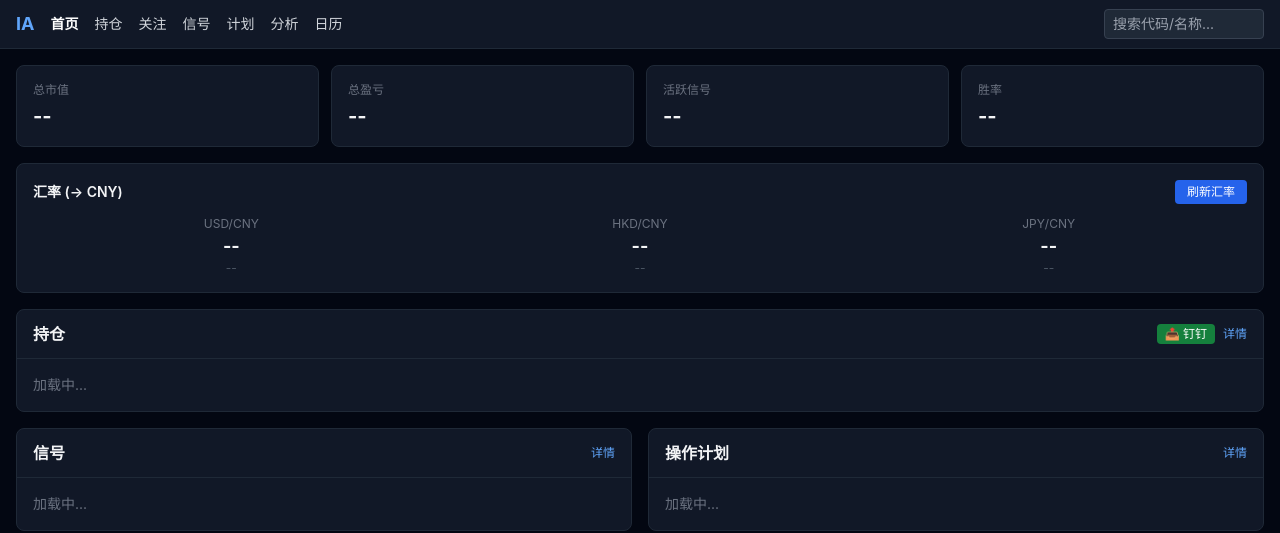
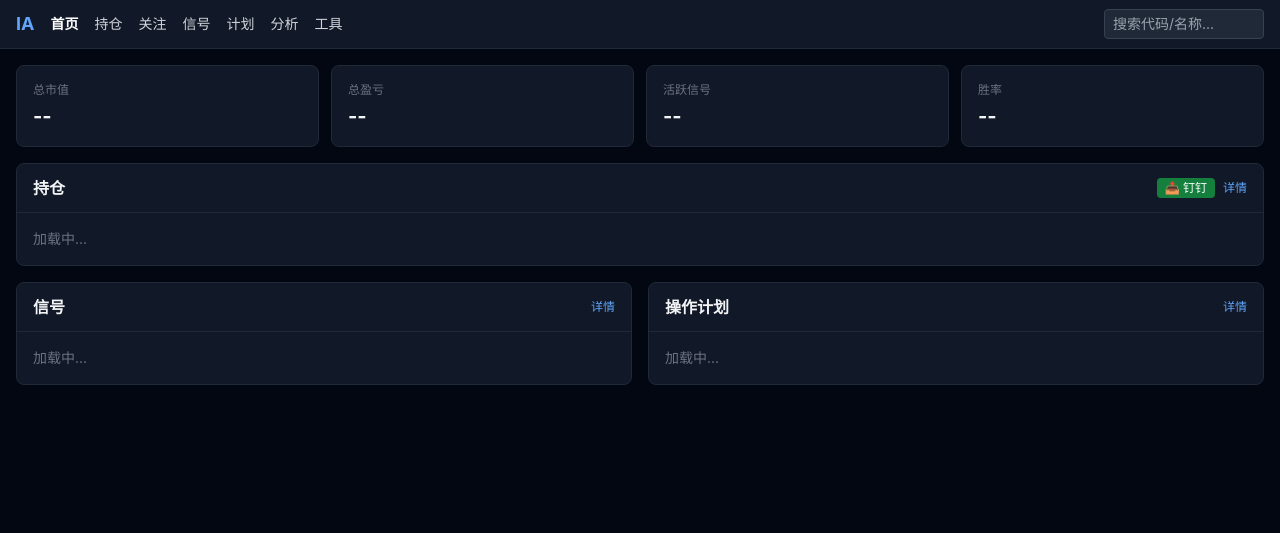
Before and after one commit to superstrings/investment-analyzer, a FastAPI app: page / in a window 1280 px wide. Shown: the top 533 px of the page. Run offline with FastAPI, Linux system fonts and the light colour scheme; data that the repository does not hold is empty; some libraries are stand-ins or nearby versions.

Commit message:
feat: Web 六项优化 — 手机导航两行化 + 计划页溢出修复 + 精确时间 + 来源标签 + 汇率迁移
- 手机导航从汉堡菜单改为两行紧凑链接 + 搜索图标按钮
- 计划页修复 flex 溢出，移除自动聚焦，防止键盘弹出
- 分析/信号/计划页显示精确到分钟的创建时间 (MM-DD HH:mm)
- 分析列表增加来源 badge (盘前/盘后/手动/深度/技术)
- 汇率功能从首页迁移至日历页，页面改名"工具"

Co-Authored-By: Claude Opus 4.6 <noreply@anthropic.com>

```diff
--- a/api/routes/analysis.py
+++ b/api/routes/analysis.py
@@ -70,6 +70,7 @@ async def api_analysis_results(
                 "support": float(r.support_price) if r.support_price else None,
                 "resistance": float(r.resistance_price) if r.resistance_price else None,
                 "analysis_date": r.analysis_date.isoformat(),
+                "created_at": r.created_at.isoformat() if r.created_at else None,
                 "summary": summary,
                 "result_json": r.result_json or "",
             }
--- a/api/templates/base.html
+++ b/api/templates/base.html
@@ -39,7 +39,7 @@
                         <a href="/signals" class="text-sm text-gray-300 hover:text-white {% block nav_signals %}{% endblock %}">信号</a>
                         <a href="/plans" class="text-sm text-gray-300 hover:text-white {% block nav_plans %}{% endblock %}">计划</a>
                         <a href="/analysis" class="text-sm text-gray-300 hover:text-white {% block nav_analysis %}{% endblock %}">分析</a>
-                        <a href="/calendar" class="text-sm text-gray-300 hover:text-white {% block nav_calendar %}{% endblock %}">日历</a>
+                        <a href="/calendar" class="text-sm text-gray-300 hover:text-white {% block nav_calendar %}{% endblock %}">工具</a>
                     </div>
                 </div>
                 <div class="flex items-center gap-2">
@@ -49,32 +49,32 @@
                             autocomplete="off">
                         <div id="search-dropdown" class="absolute right-0 top-full mt-1 w-64 bg-gray-800 border border-gray-700 rounded-lg shadow-xl z-[60] hidden max-h-80 overflow-y-auto"></div>
                     </div>
-                    <button id="mobile-menu-btn" onclick="toggleMobileMenu()" class="md:hidden text-gray-300 hover:text-white p-1">
-                        <svg id="menu-icon-open" class="w-6 h-6" fill="none" stroke="currentColor" viewBox="0 0 24 24"><path stroke-linecap="round" stroke-linejoin="round" stroke-width="2" d="M4 6h16M4 12h16M4 18h16"/></svg>
-                        <svg id="menu-icon-close" class="w-6 h-6 hidden" fill="none" stroke="currentColor" viewBox="0 0 24 24"><path stroke-linecap="round" stroke-linejoin="round" stroke-width="2" d="M6 18L18 6M6 6l12 12"/></svg>
+                    <button id="mobile-search-btn" onclick="toggleMobileSearch()" class="md:hidden text-gray-300 hover:text-white p-1">
+                        <svg class="w-5 h-5" fill="none" stroke="currentColor" viewBox="0 0 24 24"><path stroke-linecap="round" stroke-linejoin="round" stroke-width="2" d="M21 21l-6-6m2-5a7 7 0 11-14 0 7 7 0 0114 0z"/></svg>
                     </button>
                 </div>
             </div>
-            <!-- Mobile menu -->
-            <div id="mobile-menu" class="hidden md:hidden pb-3 border-t border-gray-800 mt-1">
-                <div class="flex flex-col space-y-1 pt-2">
-                    <a href="/" class="text-sm text-gray-300 hover:text-white hover:bg-gray-800 px-2 py-2 rounded {% block nav_home_m %}{% endblock %}">首页</a>
-                    <a href="/portfolio" class="text-sm text-gray-300 hover:text-white hover:bg-gray-800 px-2 py-2 rounded {% block nav_portfolio_m %}{% endblock %}">持仓</a>
-                    <a href="/watchlist" class="text-sm text-gray-300 hover:text-white hover:bg-gray-800 px-2 py-2 rounded {% block nav_watchlist_m %}{% endblock %}">关注</a>
-                    <a href="/signals" class="text-sm text-gray-300 hover:text-white hover:bg-gray-800 px-2 py-2 rounded {% block nav_signals_m %}{% endblock %}">信号</a>
-                    <a href="/plans" class="text-sm text-gray-300 hover:text-white hover:bg-gray-800 px-2 py-2 rounded {% block nav_plans_m %}{% endblock %}">计划</a>
-                    <a href="/analysis" class="text-sm text-gray-300 hover:text-white hover:bg-gray-800 px-2 py-2 rounded {% block nav_analysis_m %}{% endblock %}">分析</a>
-                    <a href="/calendar" class="text-sm text-gray-300 hover:text-white hover:bg-gray-800 px-2 py-2 rounded {% block nav_calendar_m %}{% endblock %}">日历</a>
-                </div>
-                <div class="relative mt-2 px-2">
+            <!-- Mobile search bar (toggled) -->
+            <div id="mobile-search-bar" class="hidden md:hidden pb-2 px-2">
+                <div class="relative">
                     <input id="nav-search-mobile" type="text" placeholder="搜索代码/名称..."
                         class="bg-gray-800 border border-gray-700 rounded px-2 py-1.5 text-sm w-full focus:outline-none focus:border-blue-500"
                         autocomplete="off">
-                    <div id="search-dropdown-mobile" class="absolute left-2 right-2 top-full mt-1 bg-gray-800 border border-gray-700 rounded-lg shadow-xl z-[60] hidden max-h-80 overflow-y-auto"></div>
+                    <div id="search-dropdown-mobile" class="absolute left-0 right-0 top-full mt-1 bg-gray-800 border border-gray-700 rounded-lg shadow-xl z-[60] hidden max-h-80 overflow-y-auto"></div>
                 </div>
             </div>
         </div>
     </nav>
+    <!-- Mobile two-row nav -->
+    <div class="md:hidden bg-gray-900 border-b border-gray-800 px-3 py-1.5 flex flex-wrap gap-x-1 gap-y-0.5 text-xs sticky top-12 z-40">
+        <a href="/" class="px-2 py-1 text-gray-300 hover:text-white rounded hover:bg-gray-800 {% block nav_home_m %}{% endblock %}">首页</a>
+        <a href="/portfolio" class="px-2 py-1 text-gray-300 hover:text-white rounded hover:bg-gray-800 {% block nav_portfolio_m %}{% endblock %}">持仓</a>
+        <a href="/watchlist" class="px-2 py-1 text-gray-300 hover:text-white rounded hover:bg-gray-800 {% block nav_watchlist_m %}{% endblock %}">关注</a>
+        <a href="/signals" class="px-2 py-1 text-gray-300 hover:text-white rounded hover:bg-gray-800 {% block nav_signals_m %}{% endblock %}">信号</a>
+        <a href="/plans" class="px-2 py-1 text-gray-300 hover:text-white rounded hover:bg-gray-800 {% block nav_plans_m %}{% endblock %}">计划</a>
+        <a href="/analysis" class="px-2 py-1 text-gray-300 hover:text-white rounded hover:bg-gray-800 {% block nav_analysis_m %}{% endblock %}">分析</a>
+        <a href="/calendar" class="px-2 py-1 text-gray-300 hover:text-white rounded hover:bg-gray-800 {% block nav_calendar_m %}{% endblock %}">工具</a>
+    </div>
 
     <!-- Main Content -->
     <main class="max-w-7xl mx-auto px-4 py-4">
@@ -124,15 +124,24 @@
             return a;
         }
 
-        // Mobile menu toggle
-        function toggleMobileMenu() {
-            const menu = document.getElementById('mobile-menu');
-            const iconOpen = document.getElementById('menu-icon-open');
-            const iconClose = document.getElementById('menu-icon-close');
-            const isHidden = menu.classList.contains('hidden');
-            menu.classList.toggle('hidden');
-            iconOpen.classList.toggle('hidden', !isHidden);
-            iconClose.classList.toggle('hidden', isHidden);
+        // Mobile search toggle
+        function toggleMobileSearch() {
+            const bar = document.getElementById('mobile-search-bar');
+            const isHidden = bar.classList.contains('hidden');
+            bar.classList.toggle('hidden');
+            if (isHidden) {
+                const input = document.getElementById('nav-search-mobile');
+                if (input) input.focus();
+            }
+        }
+
+        // Format ISO datetime to MM-DD HH:mm
+        function formatTime(isoStr) {
+            if (!isoStr) return '';
+            const d = new Date(isoStr);
+            if (isNaN(d.getTime())) return isoStr;
+            const pad = n => String(n).padStart(2, '0');
+            return pad(d.getMonth()+1) + '-' + pad(d.getDate()) + ' ' + pad(d.getHours()) + ':' + pad(d.getMinutes());
         }
 
         // Global search (shared logic for desktop + mobile)
--- a/api/templates/index.html
+++ b/api/templates/index.html
@@ -20,21 +20,6 @@
         <div class="bg-gray-900 rounded-lg p-4 border border-gray-800">
             <div class="text-xs text-gray-500 uppercase">胜率</div>
             <div id="win-rate" class="text-xl font-bold mt-1">--</div>
-        </div>
-    </div>
-
-    <div class="bg-gray-900 rounded-lg border border-gray-800 p-4">
-        <div class="flex justify-between items-center mb-3">
-            <h2 class="font-semibold text-sm">汇率 (→ CNY)</h2>
-            <button id="refresh-rates-btn" onclick="refreshRates()"
-                class="text-xs bg-blue-600 hover:bg-blue-700 text-white px-3 py-1 rounded transition-colors">
-                刷新汇率
-            </button>
-        </div>
-        <div id="rates-container" class="grid grid-cols-1 sm:grid-cols-3 gap-3">
-            <div class="text-center"><div class="text-xs text-gray-500">USD/CNY</div><div id="rate-USD" class="text-lg font-bold">--</div><div id="rate-time-USD" class="text-xs text-gray-600">--</div></div>
-            <div class="text-center"><div class="text-xs text-gray-500">HKD/CNY</div><div id="rate-HKD" class="text-lg font-bold">--</div><div id="rate-time-HKD" class="text-xs text-gray-600">--</div></div>
-            <div class="text-center"><div class="text-xs text-gray-500">JPY/CNY</div><div id="rate-JPY" class="text-lg font-bold">--</div><div id="rate-time-JPY" class="text-xs text-gray-600">--</div></div>
         </div>
     </div>
 
@@ -207,49 +192,6 @@ function createPlanRow(p) {
     return row;
 }
 
-function formatRateTime(isoStr) {
-    if (!isoStr) return '--';
-    const d = new Date(isoStr);
-    const pad = n => String(n).padStart(2, '0');
-    return `${pad(d.getMonth()+1)}-${pad(d.getDate())} ${pad(d.getHours())}:${pad(d.getMinutes())}`;
-}
-
-function updateRateDisplay(rates) {
-    rates.forEach(r => {
-        const valEl = document.getElementById('rate-' + r.currency);
-        const timeEl = document.getElementById('rate-time-' + r.currency);
-        if (valEl) valEl.textContent = r.rate_to_cny.toFixed(r.currency === 'JPY' ? 4 : 3);
-        if (timeEl) timeEl.textContent = formatRateTime(r.updated_at);
-    });
-}
-
-async function loadRates() {
-    const data = await fetchData('/api/exchange-rates');
-    if (data && data.rates) updateRateDisplay(data.rates);
-}
-
-async function refreshRates() {
-    const btn = document.getElementById('refresh-rates-btn');
-    btn.disabled = true;
-    btn.textContent = '刷新中...';
-    btn.classList.add('opacity-50');
-    try {
-        const res = await fetch('/api/exchange-rates/refresh', {method: 'POST', headers: {'Content-Type': 'application/json'}});
-        const data = await res.json();
-        if (data.success) {
-            await loadRates();
-        } else {
-            alert(data.message || '刷新失败');
-        }
-    } catch (e) {
-        alert('刷新失败: ' + e.message);
-    } finally {
-        btn.disabled = false;
-        btn.textContent = '刷新汇率';
-        btn.classList.remove('opacity-50');
-    }
-}
-
 async function pushToDingTalk() {
     const btn = document.getElementById('push-dingtalk-btn');
     btn.disabled = true;
@@ -266,8 +208,6 @@ async function pushToDingTalk() {
 }
 
 async function loadDashboard() {
-    loadRates();
-
     const data = await fetchData('/api/dashboard/summary');
     const p = data.portfolio;
     document.getElementById('total-val').textContent = '¥' + formatNum(p.total_market_val);
--- a/api/templates/signals.html
+++ b/api/templates/signals.html
@@ -141,7 +141,7 @@ function createSignalDetailRow(s) {
     if (s.created_at) {
         const dateEl = document.createElement('div');
         dateEl.className = 'text-[10px] text-gray-600';
-        dateEl.textContent = s.created_at.split('T')[0];
+        dateEl.textContent = formatTime(s.created_at);
         rightDiv.appendChild(dateEl);
     }
     topRow.appendChild(leftDiv);
```
Also changed, not shown: api/templates/analysis.html (+9 -1 lines), api/templates/calendar.html (+55 -1 lines), api/templates/plans.html (+11 -11 lines).
